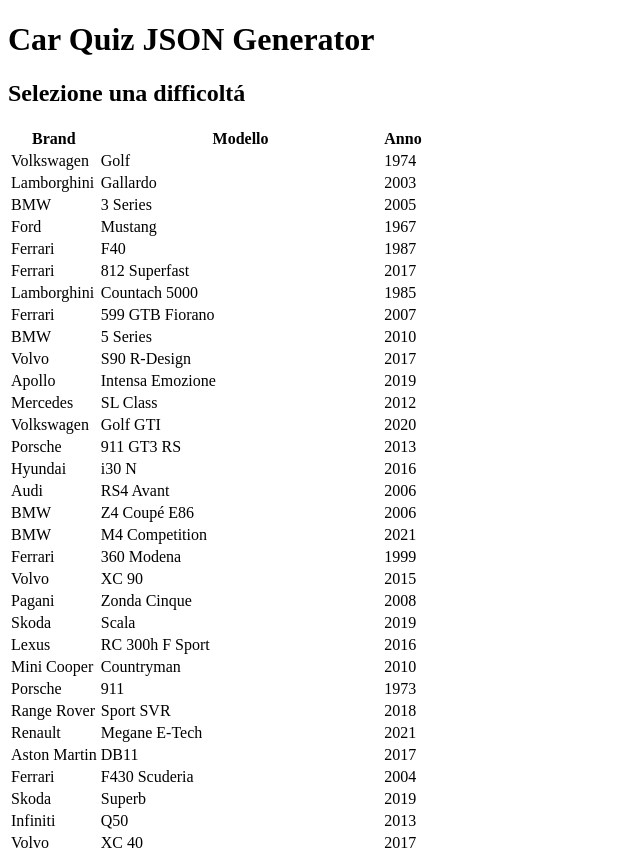
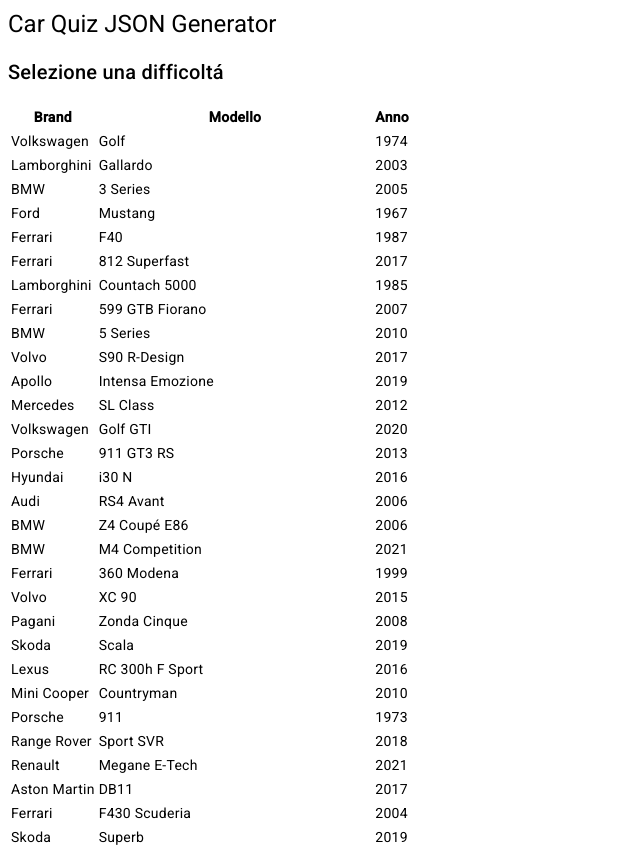
Before and after one commit to guessthecar/jsonGenerator, an Angular app in the folder CarQuizJsonTool/: page / in a window 1280 px wide. Shown: the top 850 px of the page, without its empty margins (0-640 px from the left). Built offline with nearby package versions, Linux system fonts and the light colour scheme.

Commit message:
fix dependencies

```diff
--- a/CarQuizJsonTool/angular.json
+++ b/CarQuizJsonTool/angular.json
@@ -30,6 +30,7 @@
               "src/assets"
             ],
             "styles": [
+              "@angular/material/prebuilt-themes/indigo-pink.css",
               "src/styles.sass"
             ],
             "scripts": []
@@ -93,6 +94,7 @@
               "src/assets"
             ],
             "styles": [
+              "@angular/material/prebuilt-themes/indigo-pink.css",
               "src/styles.sass"
             ],
             "scripts": []
--- a/CarQuizJsonTool/src/app/app.component.html
+++ b/CarQuizJsonTool/src/app/app.component.html
@@ -3,7 +3,6 @@
     <h1> Car Quiz JSON Generator </h1>
 
     <h2> Selezione una difficoltá </h2>
-
 
 
     <table class="table table-striped">
--- a/CarQuizJsonTool/src/app/app.module.ts
+++ b/CarQuizJsonTool/src/app/app.module.ts
@@ -3,6 +3,7 @@
 
 import { AppRoutingModule } from './app-routing.module';
 import { AppComponent } from './app.component';
+import { BrowserAnimationsModule } from '@angular/platform-browser/animations';
 
 @NgModule({
   declarations: [
@@ -10,7 +11,8 @@
   ],
   imports: [
     BrowserModule,
-    AppRoutingModule
+    AppRoutingModule,
+    BrowserAnimationsModule
   ],
   providers: [],
   bootstrap: [AppComponent]
--- a/CarQuizJsonTool/src/index.html
+++ b/CarQuizJsonTool/src/index.html
@@ -6,8 +6,11 @@
   <base href="/">
   <meta name="viewport" content="width=device-width, initial-scale=1">
   <link rel="icon" type="image/x-icon" href="favicon.ico">
+  <link rel="preconnect" href="https://fonts.gstatic.com">
+  <link href="https://fonts.googleapis.com/css2?family=Roboto:wght@300;400;500&display=swap" rel="stylesheet">
+  <link href="https://fonts.googleapis.com/icon?family=Material+Icons" rel="stylesheet">
 </head>
-<body>
+<body class="mat-typography">
   <app-root></app-root>
 </body>
 </html>
```
Also changed, not shown: CarQuizJsonTool/package.json (+11 -9 lines), 1 other file (tests, documents, lock files or other folders).
